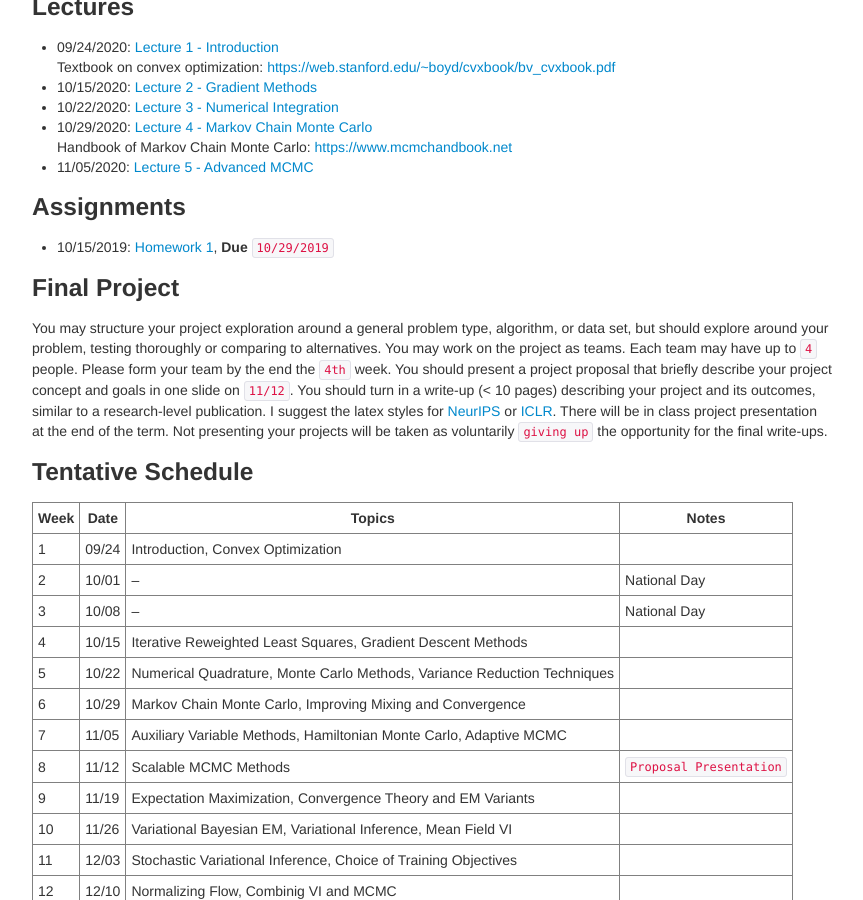
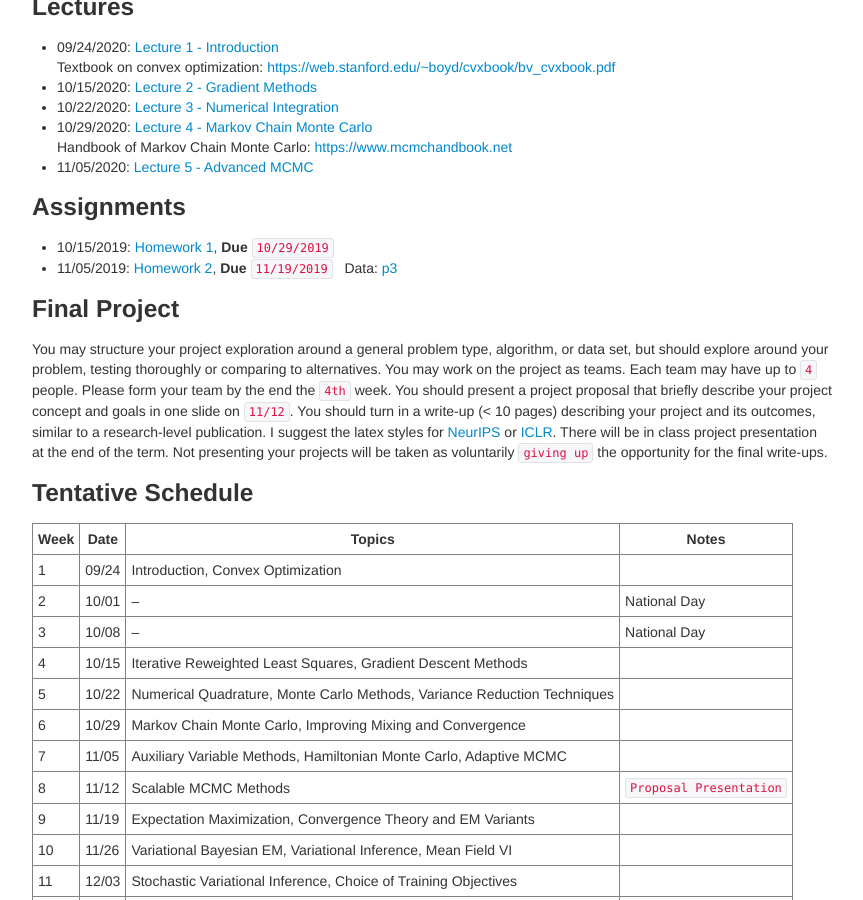
Before and after one commit to zcrabbit/zcrabbit.github.io, a Jekyll site: the page built from courses/smcm-f20.md, in a window 1280 px wide and 900 px high, scrolled down 1086 px. Shown: the whole window, without its empty margins (208-1071 px from the left). Built offline with Jekyll 4.4.1, drawn with Linux system fonts in a browser that asks for light colours.

Commit message:
homework 2 out

```diff
--- a/courses/smcm-f20.md
+++ b/courses/smcm-f20.md
@@ -47,6 +47,7 @@ We will use python during the course. A good Python tutorial is available at <ht
 
 ### Assignments
 - 10/15/2019: [Homework 1]({{sites.baseurl}}/static/slides/smcm_fall20/hw01.pdf), **Due** `10/29/2019`
+- 11/05/2019: [Homework 2]({{sites.baseurl}}/static/slides/smcm_fall20/hw02.pdf), **Due** `11/19/2019` &nbsp; Data: [p3]({{sites.baseurl}}/static/datasets/mcs_hw2_p3_data.npy)
 
 ### Final Project
 You may structure your project exploration around a general problem type, algorithm, or data set, but should explore around your problem, testing thoroughly or comparing to alternatives. You may work on the project as teams. Each team may have up to `4` people. Please form your team by the end the `4th` week. You should present a project proposal that briefly describe your project concept and goals in one slide on `11/12`. You should turn in a write-up (< 10 pages) describing your project and its outcomes, similar to a research-level publication. I suggest the latex styles for [NeurIPS](https://nips.cc/Conferences/2019/PaperInformation/StyleFiles) or [ICLR](https://iclr.cc/Conferences/2019/CallForPapers). There will be in class project presentation at the end of the term. Not presenting your projects will be taken as voluntarily `giving up` the opportunity for the final write-ups.
```
Also changed, not shown: 3 other files.
